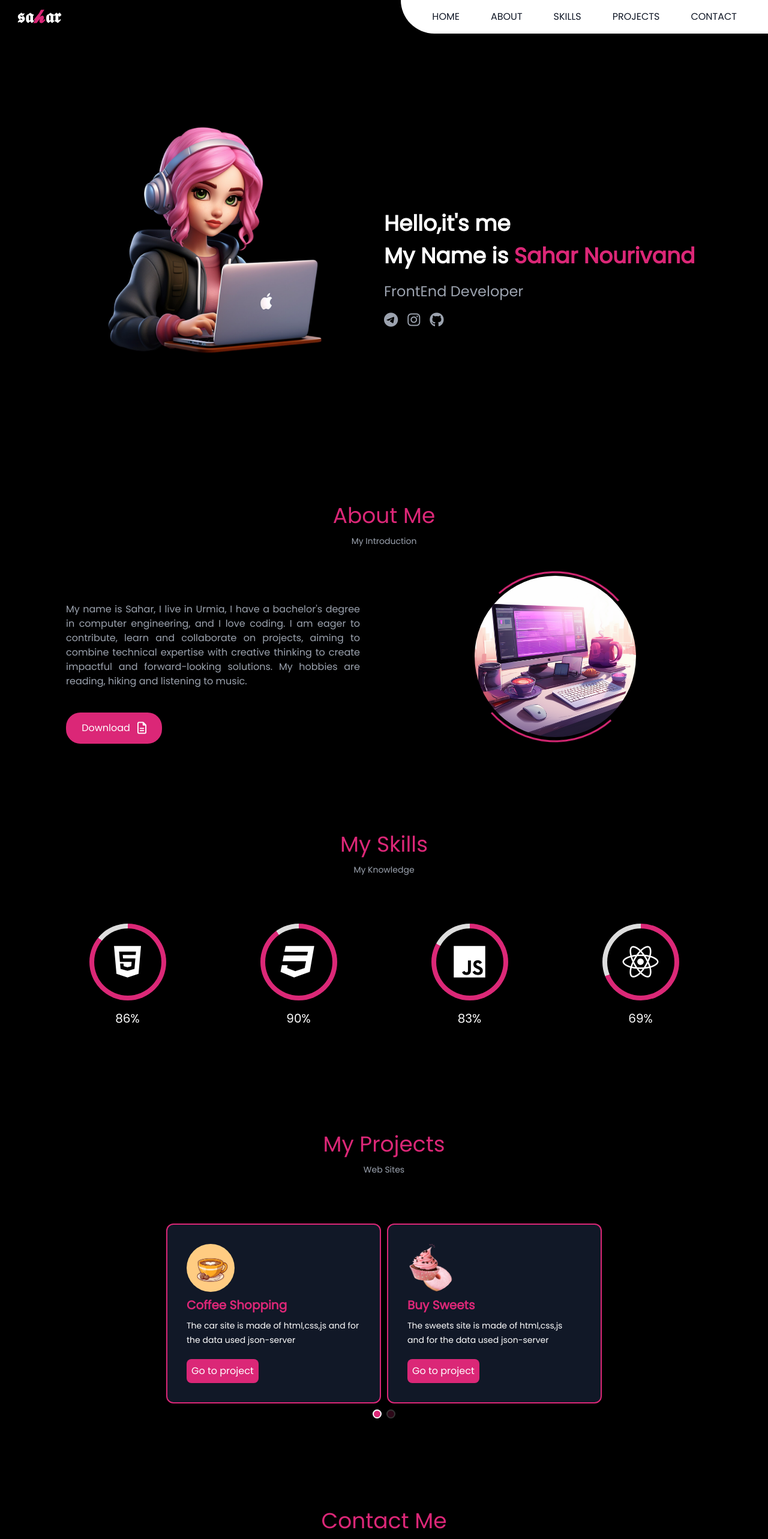
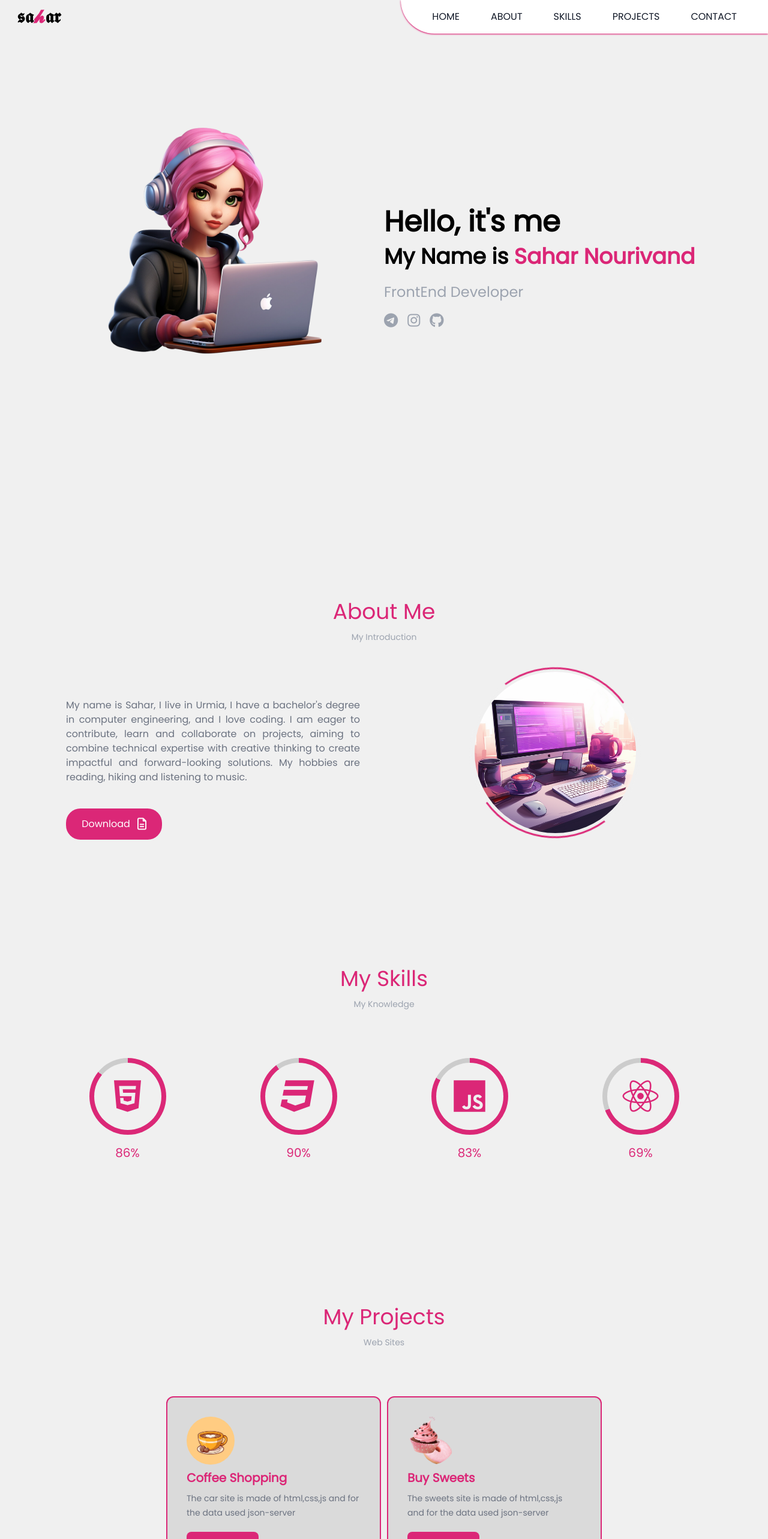
Before and after one commit to saharNrv/my-portfolio, a React (Create React App) app: page / in a window 1280 px wide. Shown: the top 2566 px of the page at 60% size. Built offline with nearby package versions, Linux system fonts and the light colour scheme.

Commit message:
change theme site

```diff
--- a/src/App.js
+++ b/src/App.js
@@ -5,6 +5,7 @@ import About from './Components/About/About';
 import Skills from './Components/Skills/Skills';
 import Projects from './Components/Projects/Projects';
 import Contact from './Components/Contact/Contact';
+import Footer from './Components/Footer/Footer';
 
 export default function App() {
   return (
@@ -15,6 +16,7 @@ export default function App() {
       <Skills/>
       <Projects/>
       <Contact/>
+      <Footer/>
     </div>
   );
 }
--- a/src/Components/About/About.css
+++ b/src/Components/About/About.css
@@ -7,8 +7,8 @@
     width: 100%;
     height: 100%;
     border-radius: 50%;
-    border-top: 0.2rem solid #000;
-    border-bottom: 0.2rem solid #000;
+    border-top: 0.2rem solid #f0f0f0;
+    border-bottom: 0.2rem solid #f0f0f0;
     border-left: 0.2rem solid #db2877;
     border-right: 0.2rem solid #db2877;
     animation: aboutSpinner 8s linear infinite;
--- a/src/Components/About/About.js
+++ b/src/Components/About/About.jsx
@@ -11,7 +11,7 @@ export default function About() {
   ]
 
   return (
-    <section className=' text-white' id='about'>
+    <section className='h-full md:pt-40 pt-10  text-white' id='about'>
       <div className="container-grid">
         <div className='text-center mt-8'>
           <HeaderSection title={'About Me'} desc={'My Introduction'} />
@@ -19,13 +19,13 @@ export default function About() {
         <div className="row-grid " id='row-revers' >
           <div className="col-12 col-xs-12 col-md6 col-lg-6">
             <div className=' h-full flex items-center px-10 pt-10 '>
-              <div className='text-gray-400 my-3'>
+              <div className='text-gray-500 my-3'>
                 <p className='text-justify '> My name is Sahar, I live in Urmia, I have a bachelor's degree in computer engineering, and I love coding.
                   I am eager to contribute, learn and collaborate on projects, aiming to combine technical expertise with creative thinking to create impactful and forward-looking solutions. My hobbies are reading, hiking and listening to music. </p>
 
                 <button className='flex  justify-center items-center gap-3 bg-pink-600 px-7 py-3 text-white rounded-3xl hover:bg-gradient-to-r
                        from-fuchsia-500 to-pink-500 hover:shadow-3xl duration-700 mt-10  md:w-40 w-full   '>
-                  <a href="#" className='flex  items-center gap-3 ' download >Download <i class="fa-regular fa-file-lines text-xl"></i></a>
+                  <a href="/portfolio/src/resume/resume (3).pdf" className='flex  items-center gap-3 ' download >Download <i class="fa-regular fa-file-lines text-xl"></i></a>
 
                 </button>
               </div>
--- a/src/Components/Contact/Contact.js
+++ b/src/Components/Contact/Contact.jsx
@@ -7,32 +7,33 @@ export default function Contact() {
 
 
   return (
-    <section className='md:pt-24 pt-10'>
+    <section className='h-full md:pt-40 pt-10' id='contact'>
       <div className="container-grid">
         <HeaderSection title={'Contact Me'} desc={'Get in touch'} />
         <div className="row-grid " id='contact-row'>
           <div className='col-12 col-xs-12 col-md-6 col-lg-6'>
             <form className=' md:py-2 md:px-8 p-2 flex flex-col gap-5'>
               <div className='input-wrrap relative'>
-                <input type="text" placeholder='enter your name' className='w-full p-4 rounded-xl outline-none bg-black text-white border-2 border-pink-600' />
+                <input type="text" placeholder='enter your name' className='w-full p-4 rounded-xl outline-none bg-inherit shadow-3xl shadow-pink-300 placeholder:text-gray-500  border-2 border-pink-600' />
               </div>
 
               <div className='input-wrrap relative'>
-                <input type="email" placeholder='enter your email' className='w-full p-4 rounded-xl outline-none bg-black text-white border-2 border-pink-600' />
+                <input type="email" placeholder='enter your email' className='w-full p-4 rounded-xl outline-none bg-inherit shadow-3xl shadow-pink-300 placeholder:text-gray-500 border-2 border-pink-600' />
               </div>
 
               <div className='input-wrrap'>
                 <textarea placeholder='enter your message'
-                  className='w-full bg-black text-white border-2 border-pink-600 p-4 rounded-xl resize-none outline-none h-40 '></textarea>
+                  className='w-full border-2 border-pink-600 p-4 rounded-xl resize-none outline-none h-40 bg-inherit shadow-3xl shadow-pink-300 placeholder:text-gray-500 '></textarea>
               </div>
-              <button className='bg-pink-600 p-2 rounded-xl md:w-[180px] text-white'>Send Message</button>
+              <button className='bg-pink-600 p-2 rounded-xl md:w-[180px] text-white hover:bg-gradient-to-r
+                       from-fuchsia-500 to-pink-500  duration-700'>Send Message</button>
             </form>
           </div>
           <div className="col-12 col-xs-12 col-md-6 col-lg-6">
             <div className='w-full flex flex-col gap-6 items-center justify-center'>
               <div className=' text-white w-full  p-4 flex  gap-4 items-center '>
 
-                <a href="https://nourivandsahar@gmail.com" className='text-white flex gap-6 items-center justify-center'>
+                <a href="https://nourivandsahar@gmail.com" className='text-black flex gap-6 items-center justify-center'>
                   <span className='text-3xl text-pink-600'>
                     <i class="fa-solid fa-envelope"></i>
 
@@ -46,7 +47,7 @@ export default function Contact() {
 
               <div className=' text-white w-full  p-4 flex  gap-4 items-center '>
 
-                <a href="https://t.me/SaharNourivand" className='text-white flex gap-6 items-center justify-center'>
+                <a href="https://t.me/SaharNourivand" className='text-black flex gap-6 items-center justify-center'>
                   <span className='text-3xl text-pink-600'>
                   <i class="fa-brands fa-telegram"></i>
 
@@ -60,7 +61,7 @@ export default function Contact() {
 
               <div className=' text-white w-full  p-4 flex  gap-4 items-center '>
 
-                <a href="https://whatsapp.com" className='text-white flex gap-6 items-center justify-center'>
+                <a href="https://whatsapp.com" className='text-black flex gap-6 items-center justify-center'>
                   <span className='text-3xl text-pink-600'>
                   <i className="fa-brands fa-whatsapp "></i>
 
--- /dev/null
+++ b/src/Components/Footer/Footer.jsx
@@ -0,0 +1,11 @@
+import React from 'react';
+import './Footer.css'
+export default function Footer() {
+  return (
+    <div className='footer border-t-2 border-gray-200 mt-8 bg-inhrite p-8 flex items-center justify-center'>
+
+      <p className='text-gray-500 text-sm text-center'>Copyright <span> <i class="fa-regular fa-copyright"></i></span> 2024 <span className='text-pink-600'>Sahar Nourivand</span>.All Rights reserved </p>
+
+    </div>
+  );
+}
--- a/src/Components/Header/Header.jsx
+++ b/src/Components/Header/Header.jsx
@@ -14,8 +14,8 @@ export default function Header() {
         <div className="col-12 col-xs-12 col-lg-6">
         <div className=' w-full h-full flex items-center lg:justify-start justify-center'>
         <div className='lg:text-left text-center '>
-          <h1 className='md:text-4xl text-2xl md:leading-normal font-bold mt-4 text-white'>
-            <span className='text-white md:text-4xl text-4xl '>Hello,it's me</span>
+          <h1 className='md:text-4xl text-2xl md:leading-normal font-bold mt-4 text-black'>
+            <span className='text-black md:text-5xl text-4xl '>Hello, it's me</span>
             <br />
             My Name is <span className='text-pink-600 '>Sahar Nourivand</span>
           </h1>
--- a/src/Components/NavBar/NavBar.jsx
+++ b/src/Components/NavBar/NavBar.jsx
@@ -23,17 +23,17 @@ export default function NavBar() {
 
 
   return (
-    <nav className={`navbar  fixed w-full top-0 left-0 z-[999] ${sticky ?'md:bg-gray-500/20 md:backdrop-blur-md border-b-2 border-pink-600 text-gray-900':'text-gray-400'}`}>
+    <nav className={`navbar  fixed w-full top-0 left-0 z-[999] ${sticky ?'bg-gray-500/20 backdrop-blur-md border-b-2 border-pink-600 text-gray-900':'text-gray-400'}`}>
        <div className=' flex items-center justify-between'>
         {/* log */}
             <div className='mx-7 '>
-              <h4 className='text-3xl  font-bold text-white'>
+              <h4 className='text-3xl  font-bold text-black'>
                 𝖘𝖆<span className='text-pink-600'>𝓱</span>𝖆𝖗
 
               </h4>
             </div>
            {/* links */}
-            <div className={`${sticky ?'md:bg-white/0 text-white ':'bg-white'} text-gray-900 md:block hidden px-7 py-4 font-medium  rounded-bl-full`}>
+            <div className={`${sticky ?'md:bg-white/0 text-black ':'bg-white shadow shadow-pink-600'} text-gray-900 md:block hidden px-7 py-4 font-medium  rounded-bl-full`}>
               <ul className='flex items-center gap-1 '>
                 {
                   menuLinks.map((item,index)=>(
@@ -46,14 +46,14 @@ export default function NavBar() {
               </ul>
             </div>
             {/* menubar */}
-            <div className='text-4xl z-[999] md:hidden px-7 py-3 text-white cursor-pointer'
+            <div className='text-4xl z-[999] md:hidden px-7 py-3 text-black cursor-pointer'
             onClick={()=>setOpenMenu(!openMenu)}
             >
             <i class="fa-solid fa-bars"></i>
             </div>
             {/* mobaile menu */}
-            <div className={`md:hidden text-gray-900 absolute h-screen w-2/3 top-0 duration-500 ease-in-out ${openMenu?'left-0':'left-[-100%]'}`}>
-              <ul className='bg-gray-500/30 backdrop-blur-md h-full flex flex-col pt-7 gap-10 py-2'>
+            <div className={`md:hidden text-white absolute h-screen w-2/3 top-0 duration-500 ease-in-out ${openMenu?'left-0':'left-[-100%]'}`}>
+              <ul className='bg-gray-500 h-full flex flex-col pt-7 gap-10 py-2'>
                 {menuLinks.map((item,index)=>(
                   <li key={index} className='px-6'>
                     <a href={item.link}>{item.name}</a>
--- a/src/Components/Projects/Projects.js
+++ b/src/Components/Projects/Projects.jsx
@@ -15,7 +15,7 @@ export default function Projects() {
   ]
 
   return (
-    <section className='md:pt-24 pt-10'>
+    <section className='h-full md:pt-40 pt-10' id='projects'>
       <div className="container-grid">
         <HeaderSection title={'My Projects'} desc={'Web Sites'} />
         <div className='mt-10 lg:px-48'>
@@ -48,12 +48,13 @@ export default function Projects() {
 
               {
                 projects.map(project=>(
-                  <SwiperSlide className='bg-gray-900 p-8 border-2 border-pink-600 rounded-xl'>
+                  <SwiperSlide className='bg-[#dadada] p-8 border-2 border-pink-600 rounded-xl'>
                   <img src={project.img} alt="" className='w-20 h-20 rounded-full object-cover'/>
                   <h3 className='text-pink-600 my-2 text-xl font-bold'>{project.name}</h3>
-                  <p className='text-white leading-6 mb-5 text-sm'>{project.des}</p>
+                  <p className='text-gray-500 leading-6 mb-5 text-sm'>{project.des}</p>
                   <a href={project.link}>
-                    <button className='bg-pink-600 text-white p-2 rounded-lg'>Go to project</button>
+                    <button className='bg-pink-600 text-white p-2 rounded-lg hover:bg-gradient-to-r
+                       from-fuchsia-500 to-pink-500  duration-700'>Go to project</button>
                   </a>
                 </SwiperSlide>
                 ))
--- a/src/Components/Skills/Skills.jsx
+++ b/src/Components/Skills/Skills.jsx
@@ -12,7 +12,7 @@ export default function Skills() {
   ]
 
   return (
-    <section id='skills' className='bg-black md:pt-24 pt-10'>
+    <section id='skills' className='  h-full md:pt-40 pt-10 flex items-center justify-center' >
       <div className="container-grid">
         <HeaderSection title={'My Skills'} desc={'My Knowledge'}/>
         <div className="row-grid">
@@ -24,15 +24,15 @@ export default function Skills() {
             <div className='relative min-w-[1-rem]  cursor-pointer flex flex-col items-center justify-center  p-10 rounded-xl '>
                 <div
                 style={{
-                  background:`conic-gradient(#db2877 ${skill.count}%,#ddd ${skill.count}%)`
+                  background:`conic-gradient(#db2877 ${skill.count}%,#ccc ${skill.count}%)`
                 }}
                  className=' w-32 h-32 flex items-center justify-center rounded-full text-white hover:shadow-3xl hover:scale-105 duration-700'>
-                  <div className='w-28 h-28 bg-black rounded-full flex items-center justify-center text-6xl'>
+                  <div className='w-28 h-28 bg-[#f0f0f0] text-pink-600 rounded-full flex items-center justify-center text-6xl'>
                          <i class={`fa-brands ${skill.logo} `}></i>
 
                   </div>
                 </div>
-                <p className='text-white mt-4 text-xl'>{skill.count}%</p>
+                <p className='text-pink-600 mt-4 text-xl'>{skill.count}%</p>
             </div>
             </div>
           </div>
--- a/src/index.css
+++ b/src/index.css
@@ -11,6 +11,7 @@ body{
     font-family: 'poppins';
     height: 100vh;
     /* background-color:  #e9e0f6 ; */
-    background-color: #000;
+    background-color: #f0f0f0;
+    scroll-behavior: smooth;
 
 }
```
Also changed, not shown: src/Components/Footer/Footer.css (added), 1 other file (tests, documents, lock files or other folders).
